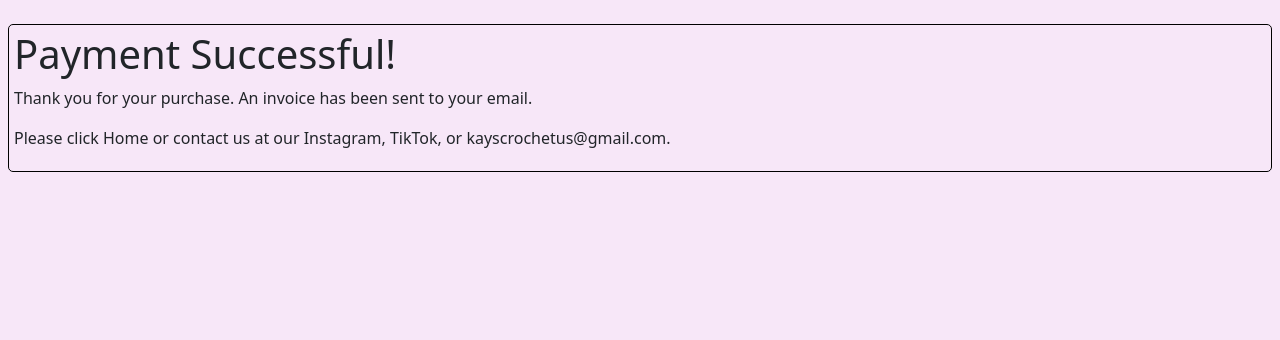
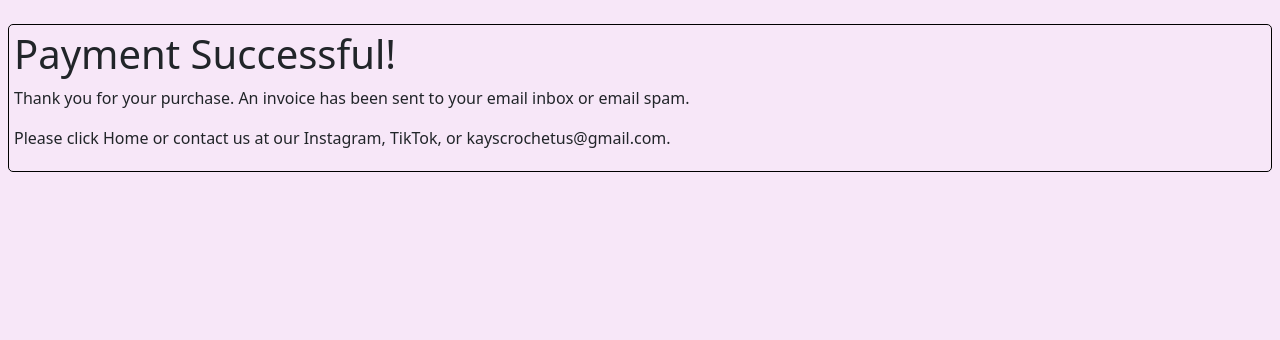
Before and after one commit to stevenburris1978/KaysCrochetAppDjangoSBurris, a Django app: page /success/ in a window 1280 px wide. Shown: the part 174-514 px from the top of the page. Run offline with Django 4.2, Linux system fonts and the light colour scheme; the visitor is signed in with stand-in values (Sample User, id 1).

Commit message:
updated payment_success

```diff
--- a/kayscrochetapp/templates/kayscrochetapp/payment_success.html
+++ b/kayscrochetapp/templates/kayscrochetapp/payment_success.html
@@ -6,7 +6,7 @@
     <fieldset>
         <form>
             <h1>Payment Successful!</h1>
-            <p>Thank you for your purchase. An invoice has been sent to your email.</p>
+            <p>Thank you for your purchase. An invoice has been sent to your email inbox or email spam.</p>
             <p>Please click Home or contact us at our Instagram, TikTok, or kayscrochetus@gmail.com.</p>
         </form>
     </fieldset>
```
